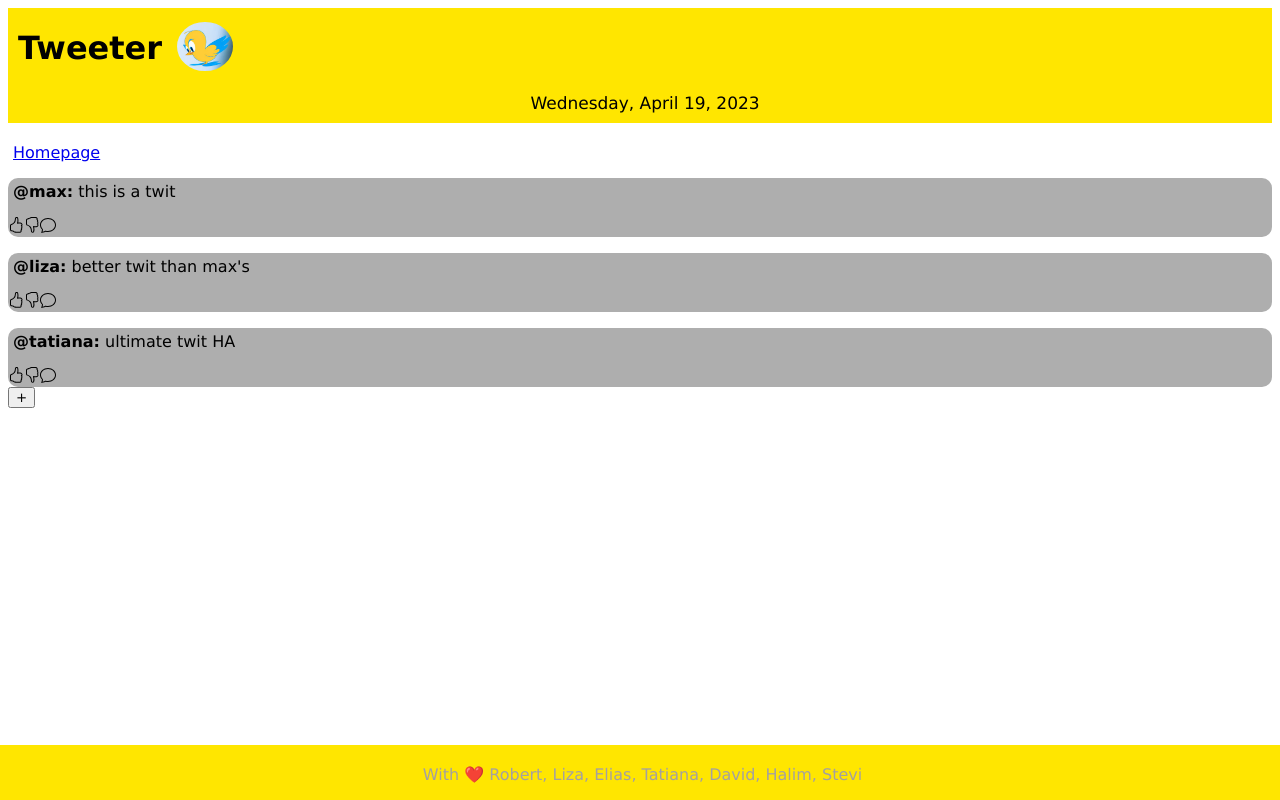
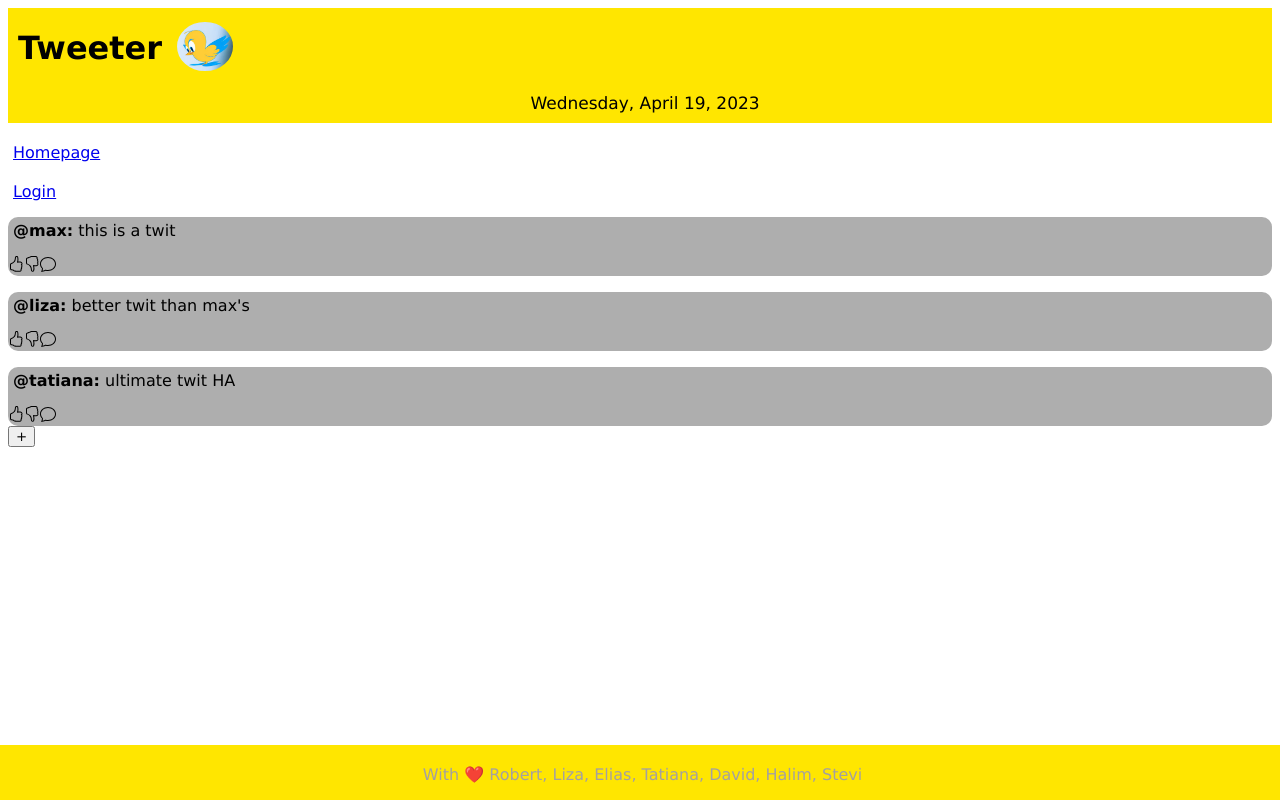
Before and after one commit to BobbyCharms/tweeter, a React (Vite) app in the folder client/: page / in a window 1280 px wide. Built offline with nearby package versions, Linux system fonts and the light colour scheme.

Commit message:
adds rendering logic

```diff
--- a/client/src/components/homepage/Homepage.jsx
+++ b/client/src/components/homepage/Homepage.jsx
@@ -2,6 +2,7 @@ import Twit from '../../twit/Twit';
 import twits from '../../utils/dummyTwitData';
 import React from 'react';
 import { Link } from 'react-router-dom';
+import { loggedIn, logout } from '../../utils/auth';
 
 const newTwit = () => {
   //create a new twit
@@ -14,15 +15,16 @@ function Homepage() {
         <Link to="/">
           <p>Homepage</p>
         </Link>
-        {/* {loggedIn ? (
-          <button type="button" onClick={() => setLoggedIn(!loggedIn)}>
+        {loggedIn() ? (
+          <button type="button" onClick={() => logout()}>
             Log out
           </button>
         ) : (
           <Link to="/login">
-          <p>My Tweeter</p>
-        </Link>
-        )} */}
+            <p>Login</p>
+          </Link>
+          // Link to mytweeter
+        )}
       </div>
       {twits.map((item, index) => (
         <Twit key={index} username={item.username} twit={item.twit} />
--- a/client/src/components/pages/Login.jsx
+++ b/client/src/components/pages/Login.jsx
@@ -4,7 +4,7 @@ import { useMutation } from '@apollo/client';
 import { Link } from 'react-router-dom';
 import { LOGIN } from '../../utils/mutations';
 
-import Auth from '../../utils/auth';
+import { login } from '../../utils/auth';
 
 // function Login() {
 const Login = (props) => {
@@ -26,7 +26,7 @@ const Login = (props) => {
         variables: { ...formState },
       });
 
-      Auth.login(data.login.token);
+      login(data.login.token);
     } catch (e) {
       console.error(e);
     }
--- a/client/src/components/pages/Register.jsx
+++ b/client/src/components/pages/Register.jsx
@@ -3,7 +3,7 @@ import { Form, Button, Row, Col, Container } from 'react-bootstrap';
 import { useMutation } from '@apollo/client';
 import { CREATE_USER } from '../../utils/mutations';
 
-import Auth from '../../utils/auth';
+import { login } from '../../utils/auth';
 
 function Register() {
   const [formState, setFormState] = useState({
@@ -32,7 +32,7 @@ function Register() {
         variables: { ...formState },
       });
 
-      Auth.login(data.createUser.token);
+      login(data.createUser.token);
     } catch (e) {
       console.error(e);
     }
--- a/client/src/utils/auth.js
+++ b/client/src/utils/auth.js
@@ -1,34 +1,30 @@
 import decode from 'jwt-decode';
 
-class AuthService {
 // get user data from JSON web token by decoding it
-  getUser() {
-    return decode(this.getToken());
+export function getUser() {
+  return decode(getToken());
 }
 
 // return `true` or `false` if token exists (does not verify if it's expired yet)
-  loggedIn() {
-    const token = this.getToken();
+export function loggedIn() {
+  const token = getToken();
   return token ? true : false;
 }
 
-  getToken() {
+export function getToken() {
   // Retrieves the user token from localStorage
   return localStorage.getItem('id_token');
 }
 
-  login(idToken) {
+export function login(idToken) {
   // Saves user token to localStorage and reloads the application for logged in status to take effect
   localStorage.setItem('id_token', idToken);
   window.location.assign('/');
 }
 
-  logout() {
+export function logout() {
   // Clear user token and profile data from localStorage
   localStorage.removeItem('id_token');
   // this will reload the page and reset the state of the application
   window.location.reload();
 }
-}
-
-export default new AuthService();
```
Lines whose indentation alone changed are shown as unchanged.
